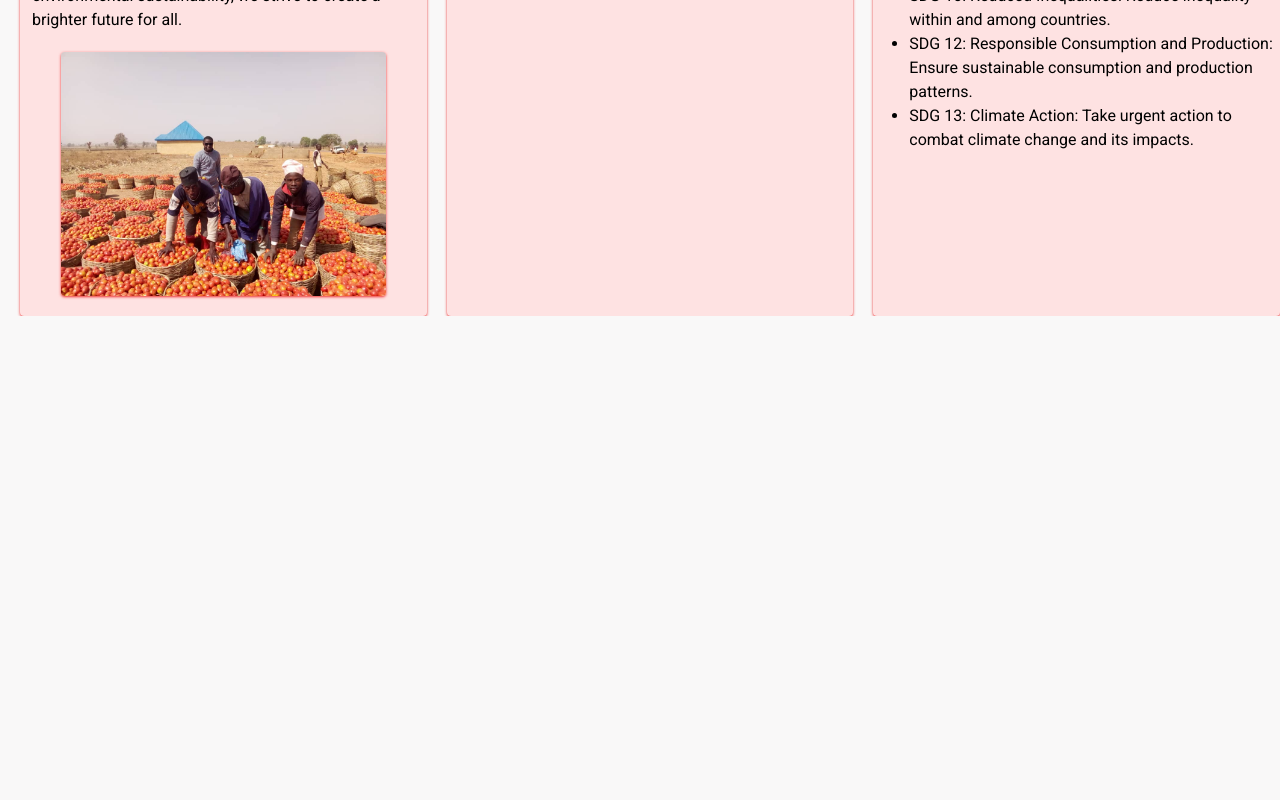
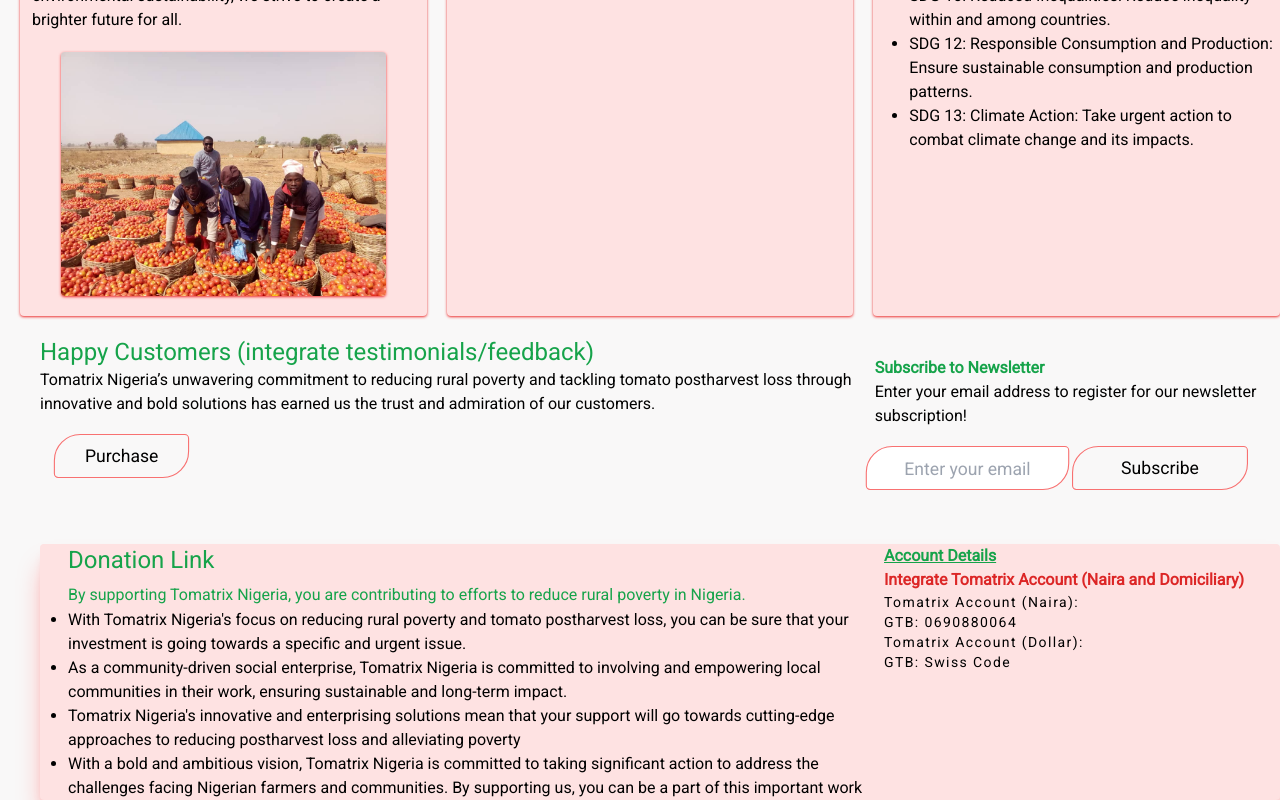
Before and after one commit to Adedeji08/Tomatrix-app, a React (Create React App) app: page / in a window 1280 px wide. Shown: the part 840-1640 px from the top of the page. Before the commit the page ends 1156 px from the top, so only its background shows below. Built offline with nearby package versions, Linux system fonts and the light colour scheme.

Commit message:
little-tweak

```diff
--- a/src/App.css
+++ b/src/App.css
@@ -16,6 +16,11 @@
     background-image: url(./assets/toma.jpg);
     background-repeat: no-repeat;
     /* clip-path: polygon(0 0, 100% 10%, 100% 100%, 0% 90%); */
+}
+.contact-img{
+    height: 450px;
+    background-image: url(./assets/smallholder-farmer-grant-money.png);
+    background-repeat: no-repeat;
 }
 p{
     font-family: 'Roboto', sans-serif;
@@ -49,3 +54,16 @@
 ul{
     font-family: 'Roboto', sans-serif;
 }
+.newsletter{
+    font-family: 'Roboto', sans-serif;
+    border-radius: 24px 4px;
+    transform: scale(1.1);
+    transition: 0.5s ease-in-out;
+    outline: none;
+}
+.newsletter-btn{
+    font-family: 'Roboto', sans-serif;
+    border-radius: 24px 4px;
+    transform: scale(1.1);
+    transition: 0.5s ease-in-out;
+}
--- a/src/App.js
+++ b/src/App.js
@@ -1,6 +1,7 @@
 import './App.css';
 import Header from './components/Header';
 import AboutUs from './views/AboutUs';
+import Contact from './views/Contact';
 import Home from './views/Home';
 import { Route, Routes } from 'react-router-dom';
 
@@ -11,6 +12,7 @@
       <Routes>
         <Route path="/" element={<Home />} />
         <Route path="aboutus" element={<AboutUs />} />
+        <Route path="contactus" element={<Contact />} />
       </Routes>
     </div>
   );
--- a/src/components/Header.jsx
+++ b/src/components/Header.jsx
@@ -104,7 +104,7 @@
               <Link to="/aboutus">About Us</Link>
             </li>
             <li className="ml-10 text-sm font-semibold uppercase hover:border-b headers">
-              <Link to="/#skills">Contact Us</Link>
+              <Link to="/contactus">Contact Us</Link>
             </li>
           </ul>
 
--- a/src/views/AboutUs.jsx
+++ b/src/views/AboutUs.jsx
@@ -62,6 +62,7 @@
       x: 100,
     },
   };
+
   return (
     <div className="pt-20">
       <motion.div ref={ref} animate={control} variants={list}>
@@ -69,7 +70,7 @@
           <div className="about-img">
             <motion.h4
               variants={item1}
-              className="text-sm text-center pt-[20%] md:pt-[8%] font-semibold tracking-wider"
+               className="text-5xl text-center pt-[20%] md:pt-[8%] font-black text-opacity-100"
             >
               ABOUT US
             </motion.h4>
--- /dev/null
+++ b/src/views/Contact.jsx
@@ -0,0 +1,87 @@
+import React, { useState, useEffect, useRef } from "react";
+import { Link } from "react-router-dom";
+import { motion, useAnimation } from "framer-motion";
+import { useInView } from "react-intersection-observer";
+
+const Contact = () => {
+  const control = useAnimation();
+  const [ref, inView] = useInView();
+  const [nav, setNav] = useState(false);
+  const handleNav = () => {
+    setNav(!nav);
+  };
+  useEffect(() => {
+    if (inView) {
+      control.start("vissible");
+    } else {
+      control.start("hidden");
+    }
+  }, [control, inView]);
+
+  const list = {
+    vissible: {
+      opacity: 1,
+    },
+    hidden: {
+      opacity: 0,
+    },
+  };
+  const item1 = {
+    vissible: {
+      opacity: 1,
+      x: 0,
+      transition: {
+        type: "spring",
+        stifness: 300,
+        damping: 24,
+        delay: 0.5,
+      },
+    },
+    hidden: {
+      opacity: 0,
+      x: -100,
+    },
+  };
+  const item2 = {
+    vissible: {
+      opacity: 1,
+      x: 0,
+      transition: {
+        type: "spring",
+        stifness: 300,
+        damping: 24,
+        delay: 0.5,
+      },
+    },
+    hidden: {
+      opacity: 0,
+      x: 100,
+    },
+  };
+  return (
+    <div className="pt-20">
+      <motion.div ref={ref} animate={control} variants={list}>
+        <div>
+          <div className="contact-img opacity-90">
+            <motion.h4
+              variants={item1}
+              className=" text-white text-5xl text-center pt-[20%] md:pt-[8%] font-black text-opacity-100"
+            >
+              CONTACT US
+            </motion.h4>
+            <motion.h1
+              className=" font-black text-white  w-[70%] text-center pt-9 10 text-xl md:text-2xl  leading-10 h-[45%] break-words motto"
+              variants={item2}
+            >
+              We'd love to show you how you can digitize and manage your farm
+              operations at scale or integrate predictive intelligence to
+              improve productivity or mitigate risk.
+            </motion.h1>
+          </div>
+        </div>
+      </motion.div>
+    </div>
+  );
+};
+
+export default Contact;
--- a/src/views/Home.jsx
+++ b/src/views/Home.jsx
@@ -88,19 +88,24 @@
             </button>
           </div>
         </div>
-      <motion.div variants={list} ref={ref} animate={control} className="grid md:grid-cols-3 w-full">
+        <motion.div
+          variants={list}
+          ref={ref}
+          animate={control}
+          className="grid md:grid-cols-3 w-full"
+        >
           {/* LEFT */}
           <div className="shadow bg-red-100 rounded ml-5 mt-5 shadow-red-500 h-full ">
             <h3 className="text-2xl font-medium pl-3">Mission</h3>
             <motion.p className="font-medium pl-3" variants={item2}>
               At Tomatrix Nigeria, we promote enterprising solutions to rural
-            poverty. Our mission is to empower rural communities with resources
-            to fight poverty by deconcentrating productive assets, information,
-            innovation, finance, and sustainable solutions. We are dedicated to
-            fostering economic growth and improving the livelihoods of farmers
-            and communities across Nigeria. With a focus on social
-            responsibility and environmental sustainability, we strive to create
-            a brighter future for all.
+              poverty. Our mission is to empower rural communities with
+              resources to fight poverty by deconcentrating productive assets,
+              information, innovation, finance, and sustainable solutions. We
+              are dedicated to fostering economic growth and improving the
+              livelihoods of farmers and communities across Nigeria. With a
+              focus on social responsibility and environmental sustainability,
+              we strive to create a brighter future for all.
             </motion.p>
             <div className="w-[80%] mission-img hover:scale-105 ease-in duration-300">
               <img
@@ -113,30 +118,142 @@
           </div>
           {/* MIDDLE */}
           <div className="shadow bg-red-100 rounded ml-5 md:mt-5 mt-10 shadow-red-500 h-[100%]">
-          <motion.h3 className="text-2xl font-medium pl-3" variants={item1}>Features</motion.h3>
+            <motion.h3 className="text-2xl font-medium pl-3" variants={item1}>
+              Features
+            </motion.h3>
             <motion.ul className="font-sm pl-9 list-disc" variants={item1}>
               <li>Community-driven social enterprise</li>
               <li>Focus on reducing rural poverty</li>
               <li>Addressing tomato postharvest loss in Nigeria</li>
               <li>Innovative solutions to intractable challenges</li>
               <li>System thinking toward agrifood system transformation</li>
-            <li>Bold actions towards achieving the vision of rural prosperity</li>
+              <li>
+                Bold actions towards achieving the vision of rural prosperity
+              </li>
             </motion.ul>
           </div>
           {/* Right */}
           <div className="shadow bg-red-100 rounded ml-5  md:mt-5 mt-16 shadow-red-500 h-full">
-          <motion.h3 variants={item2} className="text-2xl text-red-500 font-medium pl-3">Our Mission Contributes to</motion.h3>
+            <motion.h3
+              variants={item2}
+              className="text-2xl text-red-500 font-medium pl-3"
+            >
+              Our Mission Contributes to
+            </motion.h3>
             <motion.ul variants={item2} className="font-sm pl-9 list-disc">
-              <li>SDG 1: No Poverty: End poverty in all its forms everywhere.</li>
-              <li>SDG 2: Zero Hunger: Achieve food security, improve nutrition, and promote sustainable agriculture.</li>
-              <li>SDG 8: Decent Work and Economic Growth: Promote sustained, inclusive, and sustainable economic growth, full and productive employment, and decent work for all.</li>
-              <li>SDG 10:  Reduced Inequalities: Reduce inequality within and among countries.</li>
-              <li>SDG 12: Responsible Consumption and Production: Ensure sustainable consumption and production patterns.</li>
-              <li>SDG 13: Climate Action: Take urgent action to combat climate change and its impacts.</li>
-
+              <li>
+                SDG 1: No Poverty: End poverty in all its forms everywhere.
+              </li>
+              <li>
+                SDG 2: Zero Hunger: Achieve food security, improve nutrition,
+                and promote sustainable agriculture.
+              </li>
+              <li>
+                SDG 8: Decent Work and Economic Growth: Promote sustained,
+                inclusive, and sustainable economic growth, full and productive
+                employment, and decent work for all.
+              </li>
+              <li>
+                SDG 10: Reduced Inequalities: Reduce inequality within and among
+                countries.
+              </li>
+              <li>
+                SDG 12: Responsible Consumption and Production: Ensure
+                sustainable consumption and production patterns.
+              </li>
+              <li>
+                SDG 13: Climate Action: Take urgent action to combat climate
+                change and its impacts.
+              </li>
             </motion.ul>
           </div>
         </motion.div>
+        <div className="grid grid-cols-3 gap-3 ml-10 mt-10">
+          <div className="col-span-2 lg:col-span-2">
+            <h1 className="text-2xl text-green-600">
+              Happy Customers​ (integrate testimonials/feedback)
+            </h1>
+            <motion.p variants={item1}>
+              Tomatrix Nigeria’s unwavering commitment to reducing rural poverty
+              and tackling tomato postharvest loss through innovative and bold
+              solutions has earned us the trust and admiration of our customers.
+            </motion.p>
+            <button className="newsletter-btn ml-5 border border-red-400 mt-5 w-[15%] h-10 text-center">
+                Purchase
+              </button>
+          </div>
+          <motion.div variants={item2} className="right">
+            <h2 className="text-1xl font-bold text-green-600 mt-5">
+              Subscribe to Newsletter
+            </h2>
+            <p>
+              Enter your email address to register for our newsletter
+              subscription!
+            </p>
+            <div className="input-container mt-5">
+              <input
+                type="email"
+                placeholder="Enter your email"
+                className="border border-red-400 h-10 text-center newsletter"
+              />
+              <button className="newsletter-btn ml-5 border border-red-400 w-40 h-10 text-center">
+                Subscribe
+              </button>
+            </div>
+          </motion.div>
+        </div>
+        {/* DONATION */}
+        <div className="grid grid-cols-3 gap-3 ml-10 mt-14  bg-red-100 shadow-xl rounded pl-7 shadow-red-300">
+          <div className="col-span-2 lg:col-span-2">
+            <h1 className="text-2xl text-green-600">
+              Donation Link <br />
+              <span className="text-black-500 font-normal text-base">
+                By supporting Tomatrix Nigeria, you are contributing to efforts
+                to reduce rural poverty in Nigeria.
+              </span>
+            </h1>
+            <motion.ul variants={item1} className="list-disc">
+              <li>
+                With Tomatrix Nigeria's focus on reducing rural poverty and
+                tomato postharvest loss, you can be sure that your investment is
+                going towards a specific and urgent issue.
+              </li>
+              <li>
+                As a community-driven social enterprise, Tomatrix Nigeria is
+                committed to involving and empowering local communities in their
+                work, ensuring sustainable and long-term impact.
+              </li>
+              <li>
+                Tomatrix Nigeria's innovative and enterprising solutions mean
+                that your support will go towards cutting-edge approaches to
+                reducing postharvest loss and alleviating poverty
+              </li>
+              <li>
+                With a bold and ambitious vision, Tomatrix Nigeria is committed
+                to taking significant action to address the challenges facing
+                Nigerian farmers and communities. By supporting us, you can be a
+                part of this important work
+              </li>
+            </motion.ul>
+          </div>
+          <motion.div variants={item2} className="right">
+            <h2 className="text-1xl font-bold text-green-600 underline">
+              Account Details
+            </h2>
+            <p className="text-base font-bold text-red-600">
+              Integrate Tomatrix Account (Naira and Domiciliary)
+            </p>
+            <p className="text-sm font-medium tracking-widest">
+              Tomatrix Account (Naira):
+              <br />
+              GTB: 0690880064
+            </p>
+            <p className="text-sm font-medium tracking-widest">
+              Tomatrix Account (Dollar):
+              <br /> GTB: Swiss Code
+            </p>
+          </motion.div>
+        </div>
       </motion.div>
     </div>
   );
```
Also changed, not shown: src/assets/smallholder-farmer-grant-money.png (added). Lines whose indentation alone changed are shown as unchanged.
